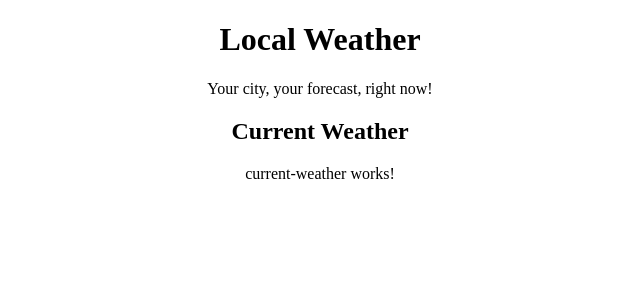
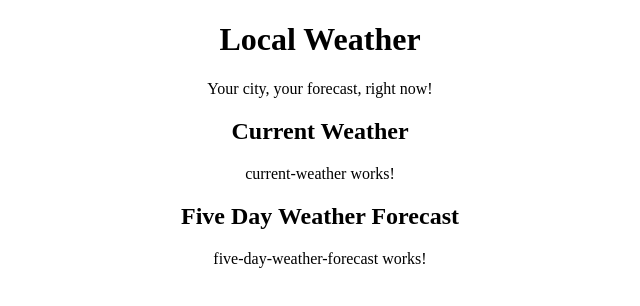
Before and after one commit to Selcendurmus/weather-app, an Angular app: page / in a window 1280 px wide. Shown: the top 306 px of the page, without its empty margins (320-960 px from the left). Built offline with nearby package versions, Linux system fonts and the light colour scheme.

Commit message:
new component added

```diff
--- a/src/app/app.component.html
+++ b/src/app/app.component.html
@@ -6,4 +6,7 @@
   <div>Your city, your forecast, right now! </div>
   <h2> Current Weather</h2>
   <app-current-weather></app-current-weather>
+<div>
+<h2> Five Day Weather Forecast</h2>
+  <app-five-day-weather-forecast></app-five-day-weather-forecast>
 </div>
--- a/src/app/app.module.ts
+++ b/src/app/app.module.ts
@@ -5,13 +5,15 @@ import { AppComponent } from './app.component';
 import { WeatherImageComponent } from './weather-image/weather-image.component';
 import { CityImageComponent } from './city-image/city-image.component';
 import { CurrentWeatherComponent } from './current-weather/current-weather.component';
+import { FiveDayWeatherForecastComponent } from './five-day-weather-forecast/five-day-weather-forecast.component';
 
 @NgModule({
   declarations: [
     AppComponent,
     WeatherImageComponent,
     CityImageComponent,
-    CurrentWeatherComponent
+    CurrentWeatherComponent,
+    FiveDayWeatherForecastComponent
   ],
   imports: [
     BrowserModule
--- /dev/null
+++ b/src/app/five-day-weather-forecast/five-day-weather-forecast.component.html
@@ -0,0 +1,3 @@
+<p>
+  five-day-weather-forecast works!
+</p>
--- /dev/null
+++ b/src/app/five-day-weather-forecast/five-day-weather-forecast.component.ts
@@ -0,0 +1,18 @@
+import { Component, OnInit } from '@angular/core';
+
+@Component({
+  selector: 'app-five-day-weather-forecast',
+  template:`<p>
+  five-day-weather-forecast works!
+</p>
+`,
+  styles: ['']
+})
+export class FiveDayWeatherForecastComponent implements OnInit {
+
+  constructor() { }
+
+  ngOnInit() {
+  }
+
+}
--- /dev/null
+++ b/src/app/icurrent-weather.ts
@@ -0,0 +1,2 @@
+export interface ICurrentWeather {
+}
```
Also changed, not shown: src/app/five-day-weather-forecast/five-day-weather-forecast.component.css (added), 1 other file (tests, documents, lock files or other folders).
